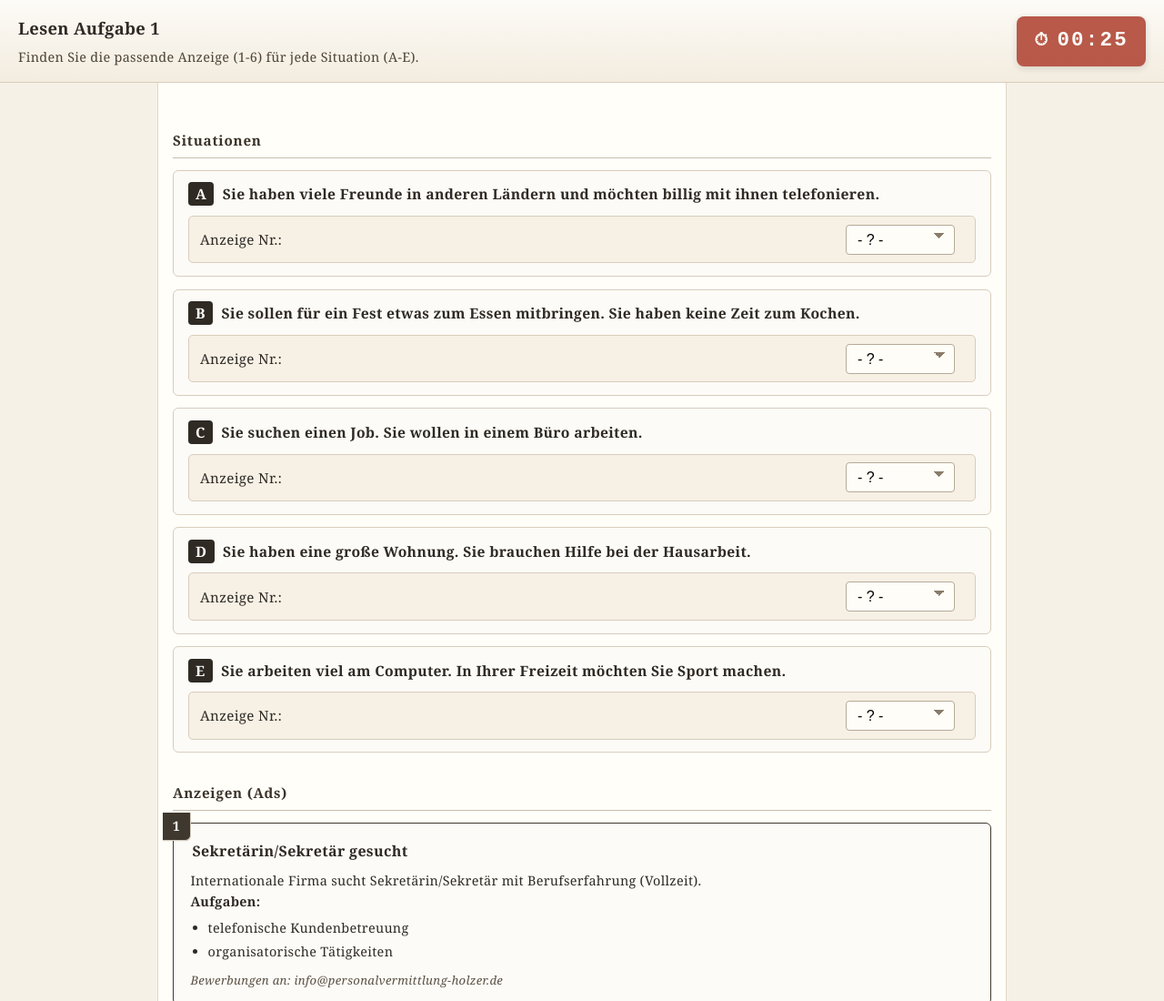
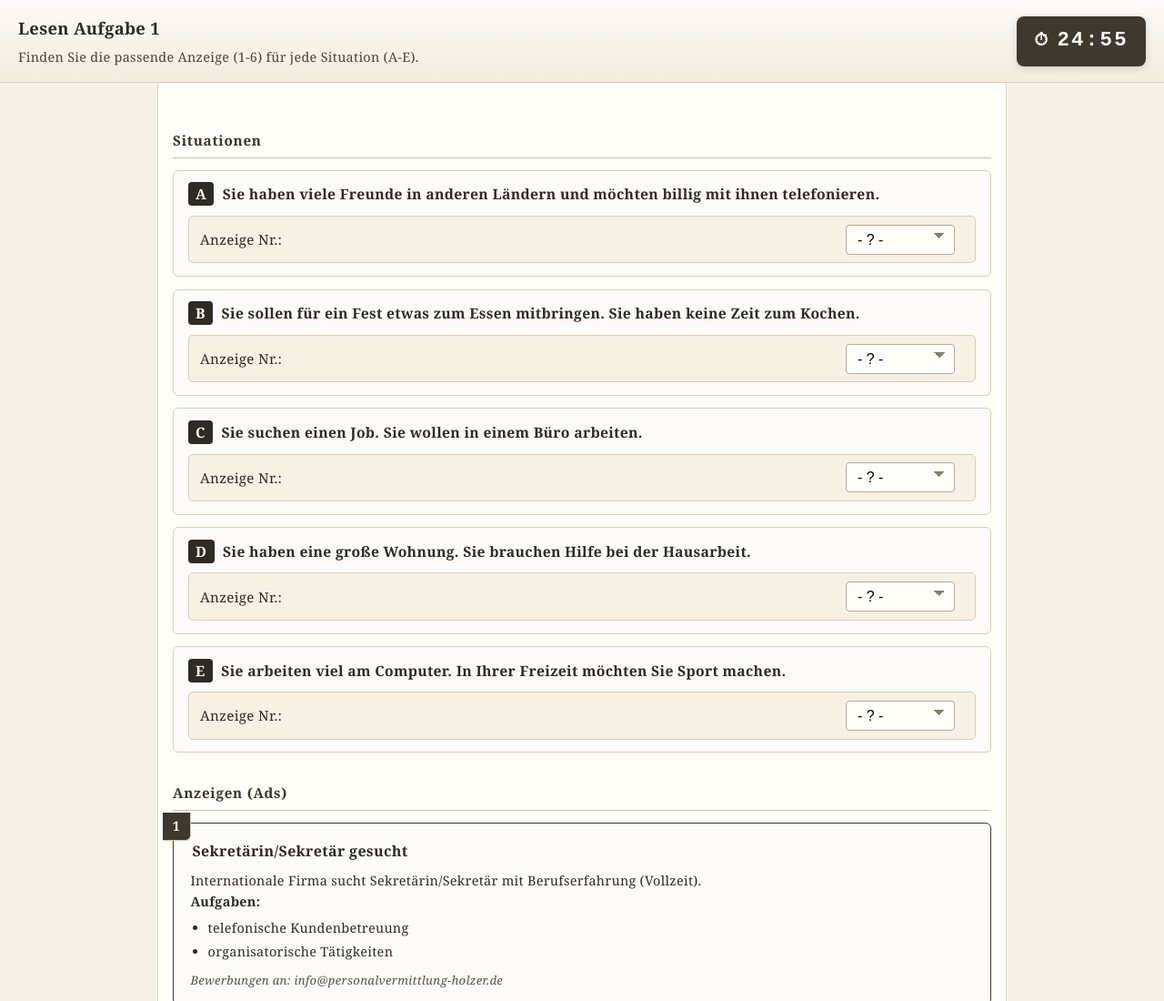
Before and after one commit to germanlearning831/a1, a plain HTML site: page lesen teil1.html in a window 1280 px wide. Shown: the top 1100 px of the page at 91% size. Drawn offline with Linux system fonts and the light colour scheme.

Commit message:
Update lesen teil1.html

```diff
--- a/lesen teil1.html
+++ b/lesen teil1.html
@@ -598,7 +598,7 @@
     const EXAM_NAME_PART3 = 'Lesen Teil 3';
 
     // Timer variables
-    let timeRemaining = 30; // 30 seconds for testing (change to 25 * 60 for production)
+    let timeRemaining = 25 * 60; // 25 minutes in seconds
     let timerInterval = null;
 
     function startTimer() {
```
